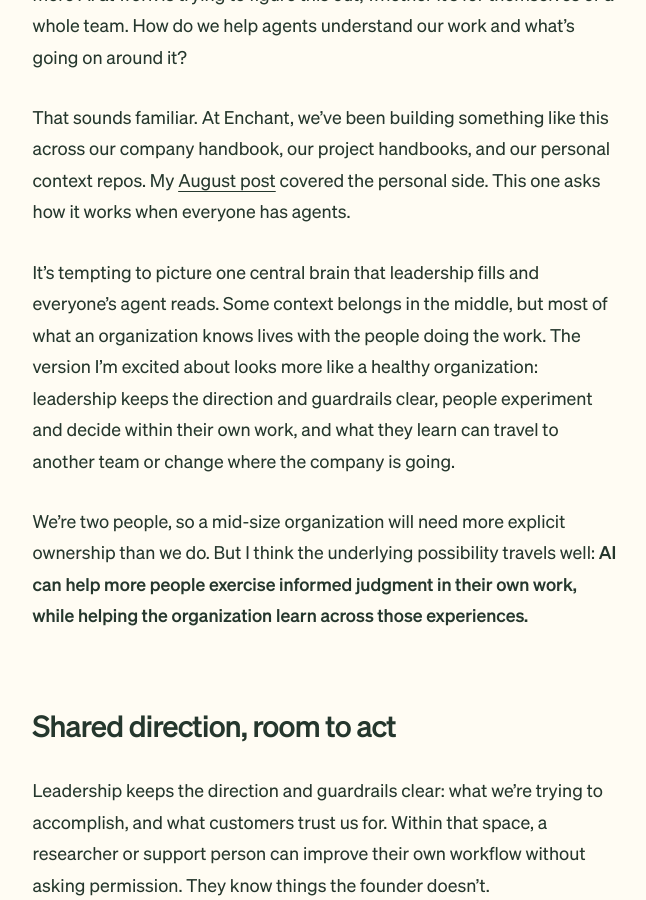
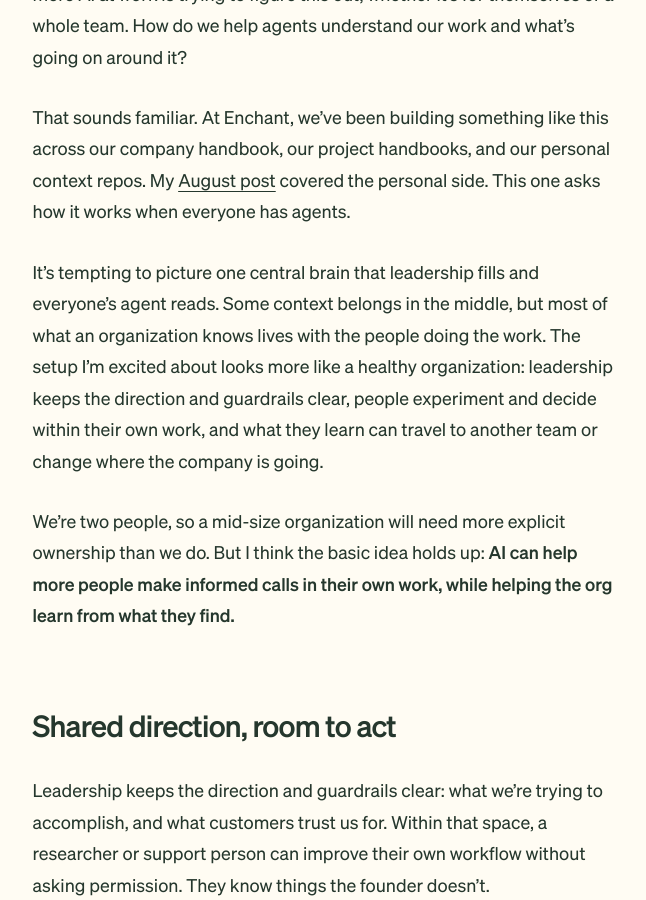
Before and after one commit to paulmederos/pm17, a Jekyll site: the page built from building-an-ai-brain-short.md, in a window 1280 px wide and 900 px high, scrolled down 651 px. Shown: the whole window, without its empty margins (314-960 px from the left). Built offline with Jekyll 4.4.1, drawn with Linux system fonts in a browser that asks for light colours; some web fonts are replaced; some of the changed text lies outside the part shown.

Commit message:
Make org context essay phrasing more conversational (#26)

```diff
--- a/building-an-ai-brain-short.md
+++ b/building-an-ai-brain-short.md
@@ -14,9 +14,9 @@ I’ve been talking with more and more companies interested in setting up their
 
 That sounds familiar. At Enchant, we’ve been building something like this across our company handbook, our project handbooks, and our personal context repos. My [August post](https://www.paulmederos.com/how-i-work-with-claude-in-august-2026) covered the personal side. This one asks how it works when everyone has agents.
 
-It’s tempting to picture one central brain that leadership fills and everyone’s agent reads. Some context belongs in the middle, but most of what an organization knows lives with the people doing the work. The version I’m excited about looks more like a healthy organization: leadership keeps the direction and guardrails clear, people experiment and decide within their own work, and what they learn can travel to another team or change where the company is going.
+It’s tempting to picture one central brain that leadership fills and everyone’s agent reads. Some context belongs in the middle, but most of what an organization knows lives with the people doing the work. The setup I’m excited about looks more like a healthy organization: leadership keeps the direction and guardrails clear, people experiment and decide within their own work, and what they learn can travel to another team or change where the company is going.
 
-We’re two people, so a mid-size organization will need more explicit ownership than we do. But I think the underlying possibility travels well: **AI can help more people exercise informed judgment in their own work, while helping the organization learn across those experiences.**
+We’re two people, so a mid-size organization will need more explicit ownership than we do. But I think the basic idea holds up: **AI can help more people make informed calls in their own work, while helping the org learn from what they find.**
 
 ## Shared direction, room to act
 {: #human-judgment}
@@ -70,7 +70,7 @@ Agents add one risk of their own. If they all read the same summary, one mistake
 ## For founders and teams: point your agent here
 {: #begin}
 
-If you run an organization, you can give your agent this article and say, “I want to build this.” Start with the people doing the work. Together, agree on the current priority, what stays human, what people decide locally, how findings will travel, and who owns company commitments. Pick one recurring workflow, give it a small private home, and connect one agent. Check what it can actually read and do. After a couple of weeks, compare the results with similar work done the usual way. We haven’t run this at a larger company yet, but it’s how I’d begin.
+If you run an org, you can give your agent this article and say, “I want to build this.” Start with the people doing the work. Together, agree on the current priority, what stays human, what people decide locally, how findings will travel, and who owns company commitments. Pick one recurring workflow, give it a small private home, and connect one agent. Check what it can actually read and do. After a couple of weeks, compare the results with similar work done the usual way. We haven’t run this at a larger company yet, but it’s how I’d begin.
 
 If you don’t run the company, you can still start inside your own work: build your own context, improve one workflow, and record what you learn where a colleague can find it.
 
```
Also changed, not shown: other parts of building-an-ai-brain-short.md (+2 -2 lines), _posts/2026-10-04-building-an-ai-brain-for-your-organization.md (+15 -15 lines).
